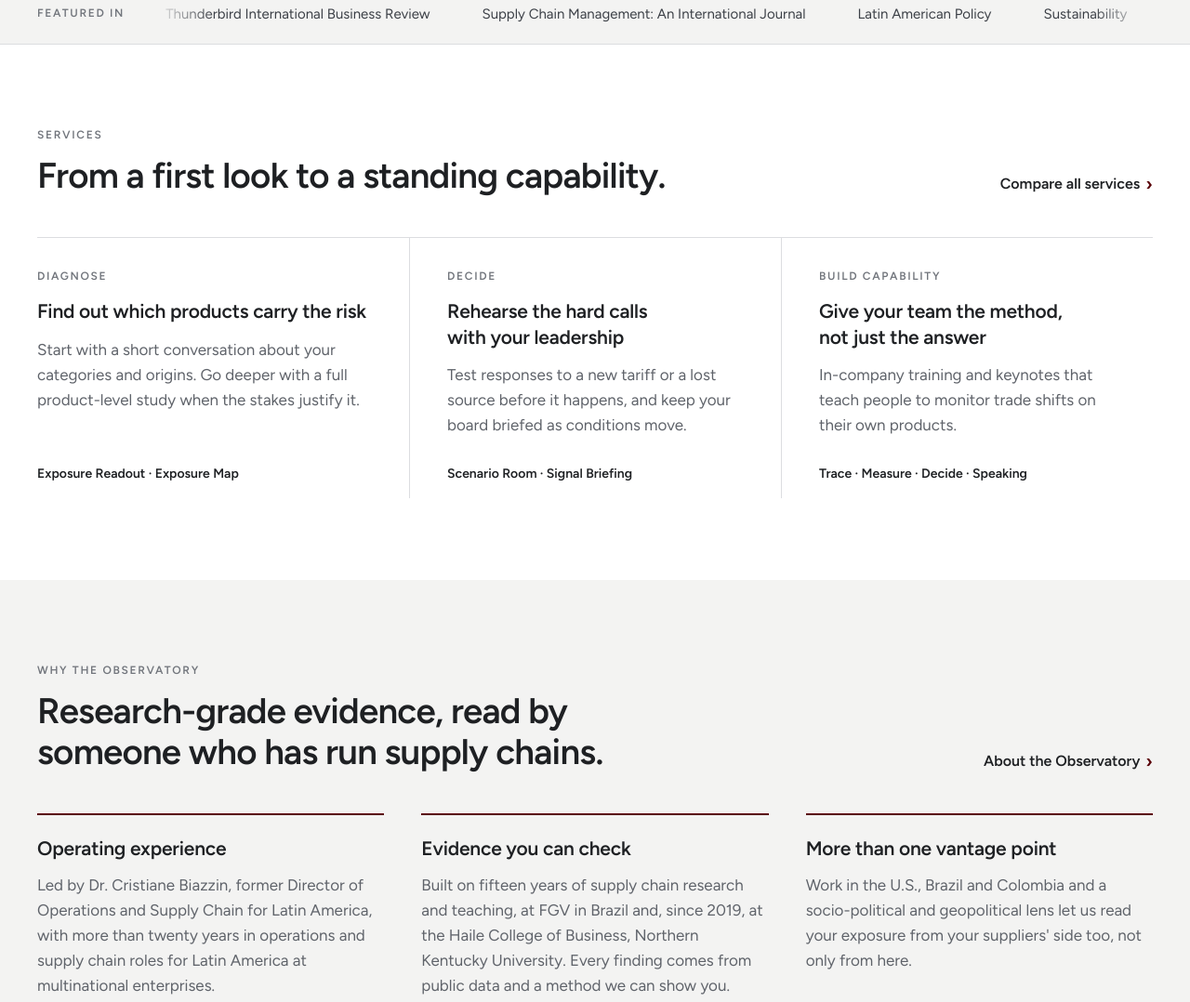
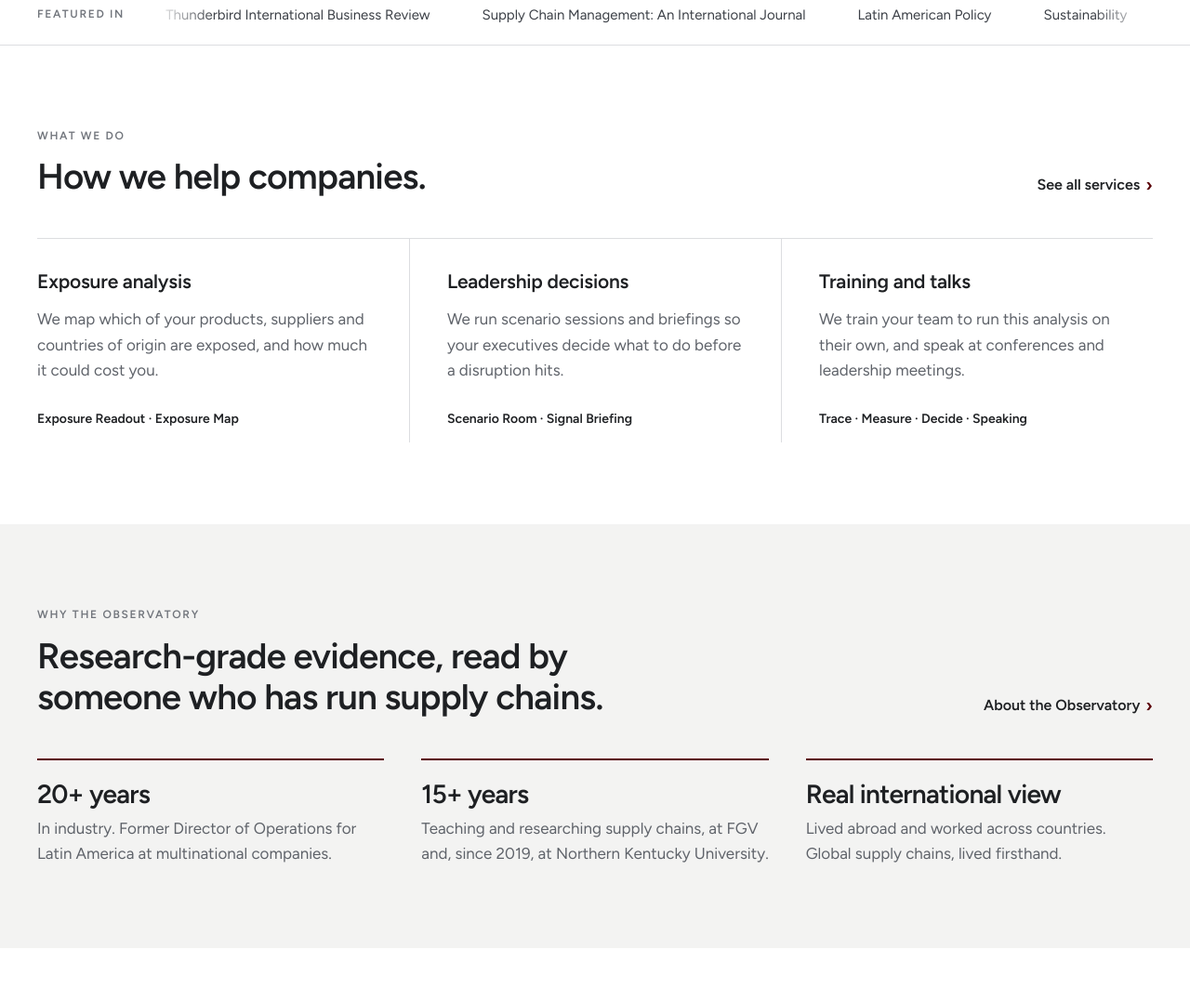
Before and after one commit to biazzin/scgobservatory, a plain HTML site: page index.html in a window 1280 px wide. Shown: the part 850-1928 px from the top of the page at 93% size. Drawn offline with Linux system fonts and the light colour scheme.

Commit message:
Add files via upload

```diff
--- a/index.html
+++ b/index.html
@@ -37,7 +37,7 @@
           <p class="sg-lede">The Supply Chain Geopolitics Observatory maps, on demand, how tariffs, conflicts and shifting alliances reach your supply chain, and shows you where to act before the impact shows up in your costs.</p>
           <div class="sg-actions">
             <a class="sg-btn" href="contact.html">Request an Exposure Readout</a>
-            <a class="sg-link sg-link--light" href="trade.html">See the latest trade data</a>
+            <a class="sg-link" href="trade.html">See the latest trade data</a>
           </div>
         </div>
         <aside class="sg-signal" aria-label="Current signal">
@@ -100,28 +100,25 @@
       <div class="sg-wrap sg-stack">
         <div class="sg-head">
           <div>
-            <p class="sg-kicker">Services</p>
-            <h2 class="sg-h2">From a first look to a standing capability.</h2>
+            <p class="sg-kicker">What we do</p>
+            <h2 class="sg-h2">How we help companies.</h2>
           </div>
-          <a class="sg-link" href="work-with-us.html">Compare all services</a>
+          <a class="sg-link" href="work-with-us.html">See all services</a>
         </div>
         <div class="sg-cols">
           <article>
-            <p class="sg-kicker">Diagnose</p>
-            <h3 class="sg-h3">Find out which products carry the risk</h3>
-            <p class="sg-p">Start with a short conversation about your categories and origins. Go deeper with a full product-level study when the stakes justify it.</p>
+            <h3 class="sg-h3">Exposure analysis</h3>
+            <p class="sg-p">We map which of your products, suppliers and countries of origin are exposed, and how much it could cost you.</p>
             <p class="sg-offer">Exposure Readout · Exposure Map</p>
           </article>
           <article>
-            <p class="sg-kicker">Decide</p>
-            <h3 class="sg-h3">Rehearse the hard calls with your leadership</h3>
-            <p class="sg-p">Test responses to a new tariff or a lost source before it happens, and keep your board briefed as conditions move.</p>
+            <h3 class="sg-h3">Leadership decisions</h3>
+            <p class="sg-p">We run scenario sessions and briefings so your executives decide what to do before a disruption hits.</p>
             <p class="sg-offer">Scenario Room · Signal Briefing</p>
           </article>
           <article>
-            <p class="sg-kicker">Build capability</p>
-            <h3 class="sg-h3">Give your team the method, not just the answer</h3>
-            <p class="sg-p">In-company training and keynotes that teach people to monitor trade shifts on their own products.</p>
+            <h3 class="sg-h3">Training and talks</h3>
+            <p class="sg-p">We train your team to run this analysis on their own, and speak at conferences and leadership meetings.</p>
             <p class="sg-offer">Trace · Measure · Decide · Speaking</p>
           </article>
         </div>
@@ -139,16 +136,16 @@
         </div>
         <div class="sg-pillars">
           <div>
-            <h3 class="sg-h3">Operating experience</h3>
-            <p class="sg-p">Led by Dr. Cristiane Biazzin, former Director of Operations and Supply Chain for Latin America, with more than twenty years in operations and supply chain roles for Latin America at multinational enterprises.</p>
+            <p class="sg-pillar-fig">20+ years</p>
+            <p class="sg-p">In industry. Former Director of Operations for Latin America at multinational companies.</p>
           </div>
           <div>
-            <h3 class="sg-h3">Evidence you can check</h3>
-            <p class="sg-p">Built on fifteen years of supply chain research and teaching, at FGV in Brazil and, since 2019, at the Haile College of Business, Northern Kentucky University. Every finding comes from public data and a method we can show you.</p>
+            <p class="sg-pillar-fig">15+ years</p>
+            <p class="sg-p">Teaching and researching supply chains, at FGV and, since 2019, at Northern Kentucky University.</p>
           </div>
           <div>
-            <h3 class="sg-h3">More than one vantage point</h3>
-            <p class="sg-p">Work in the U.S., Brazil and Colombia and a socio-political and geopolitical lens let us read your exposure from your suppliers' side too, not only from here.</p>
+            <p class="sg-pillar-fig">Real international view</p>
+            <p class="sg-p">Lived abroad and worked across countries. Global supply chains, lived firsthand.</p>
           </div>
         </div>
       </div>
--- a/site.css
+++ b/site.css
@@ -89,14 +89,14 @@ body::before{content:"";position:fixed;inset:0 0 auto;height:env(safe-area-inset
 .sg-page-hero .sg-wrap{display:flex;flex-direction:column;gap:20px}
 
 /* Home hero */
-.sg-hero{background:var(--sg-lead);color:var(--sg-on-lead)}
+.sg-hero{background:#F7F6F3;color:var(--sg-ink);border-bottom:1px solid var(--sg-line)}
 .sg-hero-grid{padding-block:88px 84px;display:grid;grid-template-columns:1.2fr 1fr;gap:64px;align-items:end}
 .sg-hero-copy{display:flex;flex-direction:column;gap:24px;min-width:0}
-.sg-hero .sg-kicker{color:var(--sg-on-lead-muted)}
-.sg-hero .sg-h1{color:var(--sg-on-lead);font-size:clamp(40px,5vw,66px)}
-.sg-hero .sg-lede{color:var(--sg-on-lead-muted)}
+.sg-hero .sg-kicker{color:var(--sg-accent)}
+.sg-hero .sg-h1{color:var(--sg-ink);font-size:clamp(40px,5vw,64px)}
+.sg-hero .sg-lede{color:var(--sg-muted)}
 .sg-actions{display:flex;flex-wrap:wrap;align-items:center;gap:16px 24px}
-.sg-signal{background:var(--sg-lead-2);border-radius:6px;padding:32px;display:flex;flex-direction:column;gap:22px;min-width:0}
+.sg-signal{background:var(--sg-lead);border-top:3px solid var(--sg-accent);border-radius:6px;padding:32px;display:flex;flex-direction:column;gap:22px;min-width:0}
 .sg-signal p{margin:0}
 .sg-signal-head{display:flex;justify-content:space-between;align-items:baseline;gap:8px 16px;flex-wrap:wrap;font-size:13px;color:var(--sg-on-lead-muted)}
 .sg-signal-head p:first-child{font-weight:600;letter-spacing:.12em;text-transform:uppercase;font-size:12px;color:var(--sg-on-lead)}
@@ -109,7 +109,7 @@ body::before{content:"";position:fixed;inset:0 0 auto;height:env(safe-area-inset
 .sg-source{font-size:12px;line-height:1.5;color:var(--sg-on-lead-muted)}
 
 /* Featured-in strip */
-.sg-featured{background:var(--sg-soft);border-bottom:1px solid var(--sg-line)}
+.sg-featured{background:var(--sg-paper);border-bottom:1px solid var(--sg-line)}
 .sg-featured-inner{display:flex;align-items:center;gap:32px;padding-block:20px}
 .sg-featured .sg-kicker{flex-shrink:0}
 .sg-marquee{flex:1;min-width:0;overflow:hidden;-webkit-mask-image:linear-gradient(to right,transparent,#000 6%,#000 94%,transparent);mask-image:linear-gradient(to right,transparent,#000 6%,#000 94%,transparent)}
@@ -161,7 +161,7 @@ a.sg-row:hover .sg-h3{text-decoration:underline;text-underline-offset:4px}
 
 /* Pillars (why) */
 .sg-pillars{display:grid;grid-template-columns:repeat(3,minmax(0,1fr));gap:40px}
-.sg-pillars>div{display:flex;flex-direction:column;gap:12px;border-top:2px solid var(--sg-accent);padding-top:22px}
+.sg-pillars>div{display:flex;flex-direction:column;gap:10px;border-top:2px solid var(--sg-accent);padding-top:22px}
 
 /* Services page */
 .sg-service-group{display:grid;grid-template-columns:.7fr 2fr;gap:48px;padding-block:56px;border-top:1px solid var(--sg-line)}
@@ -299,3 +299,5 @@ audio{width:100%}
 
 /* Header and footer keep the site font even on pages with their own body font */
 .sg-header,.sg-footer,.sg-skip{font-family:var(--sg-font)}
+
+.sg-pillar-fig{margin:0;font-size:clamp(26px,2.2vw,31px);font-weight:600;letter-spacing:-.025em;line-height:1;color:var(--sg-ink)}
```
Also changed, not shown: pillars.png (added).
